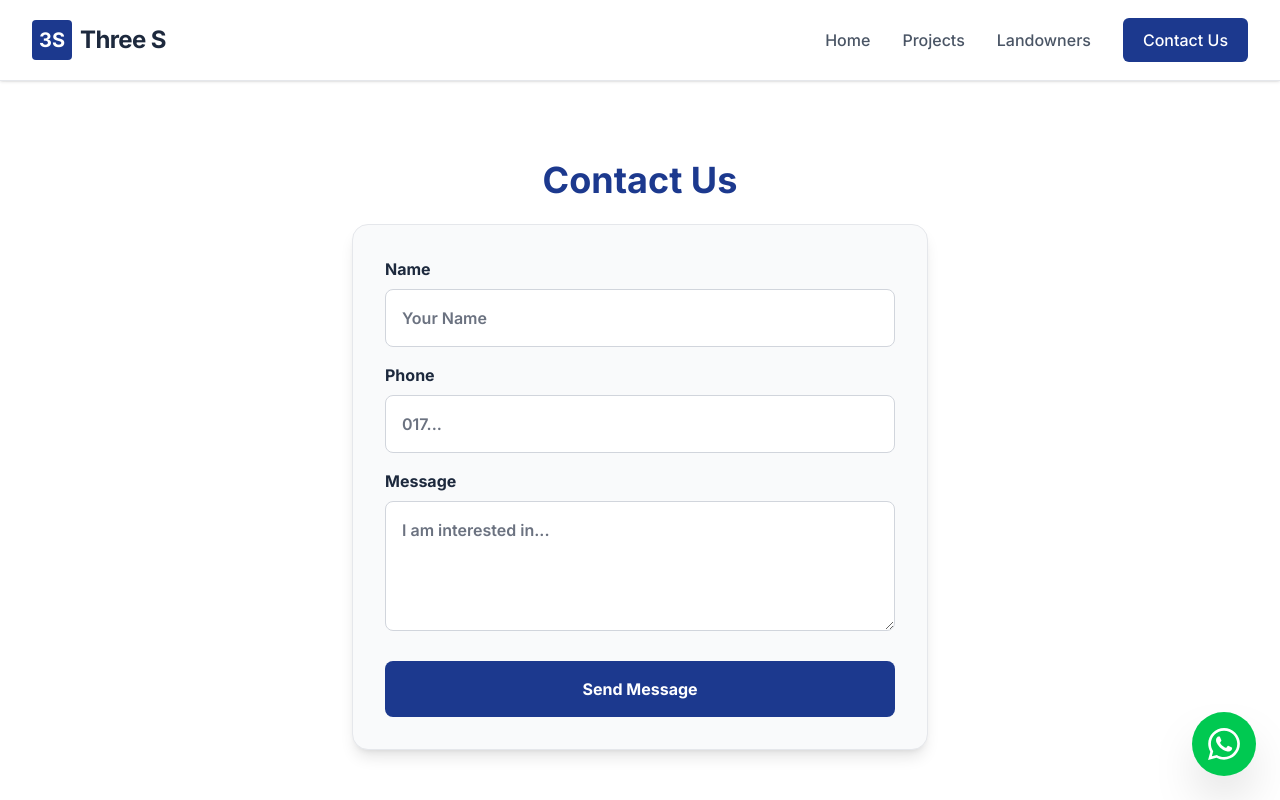
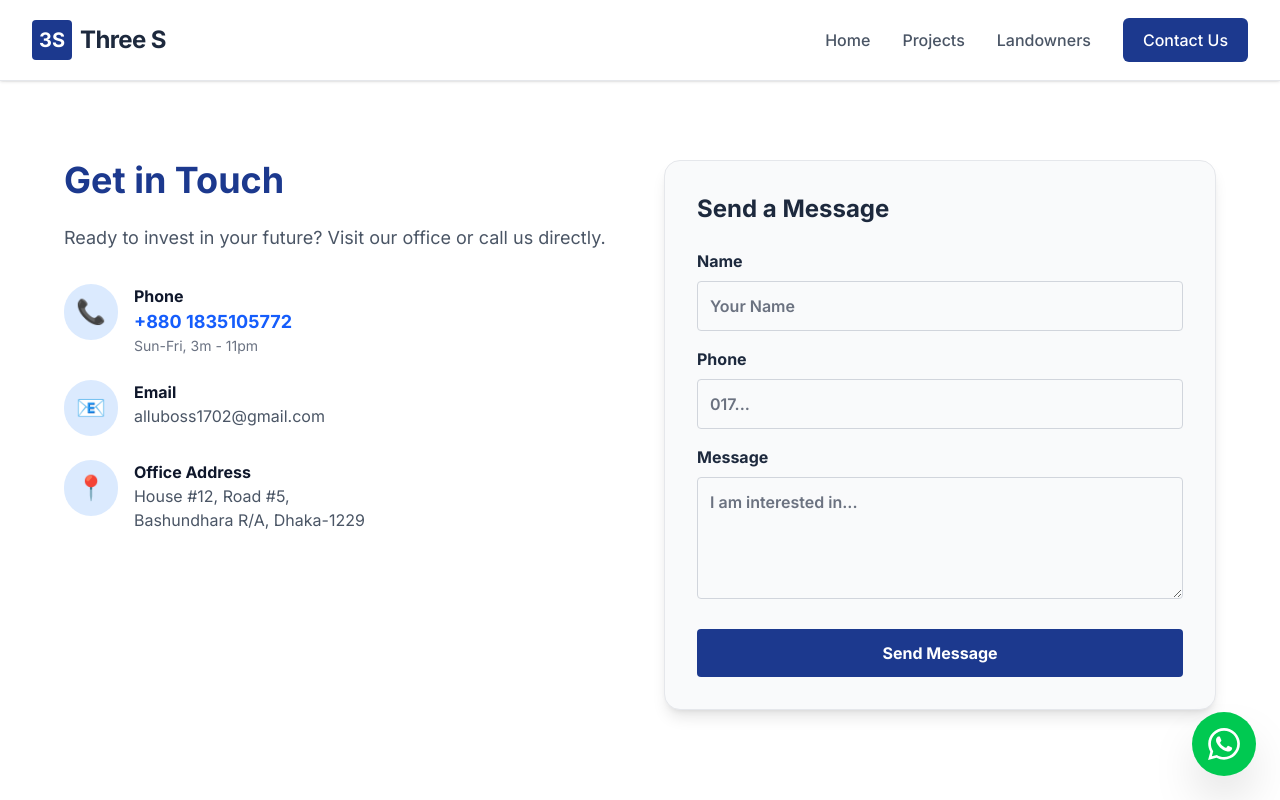
Before and after one commit to Nasif172/three-s-developers, a Next.js app: page /contact in a window 1280 px wide. Shown: the top 800 px of the page. Built offline with nearby package versions, Linux system fonts and the light colour scheme.

Commit message:
Add files via upload

```diff
--- a/app/contact/page.tsx
+++ b/app/contact/page.tsx
@@ -9,8 +9,8 @@ export default function ContactPage() {
     setResult("Sending....");
     const formData = new FormData(event.target);
 
-    // 👇 PASTE YOUR ACCESS KEY HERE 👇
-    formData.append("access_key","6f6d2f56-3701-4e23-91c8-7e43b92a4f17");
+    // 👇 KEEP YOUR ACCESS KEY HERE
+    formData.append("access_key", "6f6d2f56-3701-4e23-91c8-7e43b92a4f17");
 
     const response = await fetch("https://api.web3forms.com/submit", {
       method: "POST",
@@ -23,80 +23,93 @@ export default function ContactPage() {
       setResult("Form Submitted Successfully");
       event.target.reset();
     } else {
-      console.log("Error", data);
       setResult(data.message);
     }
   };
 
   return (
     <main className="min-h-screen bg-white py-20 px-4">
-      <div className="max-w-xl mx-auto">
-        <h1 className="text-4xl font-bold text-blue-900 mb-6 text-center">Contact Us</h1>
+      <div className="max-w-6xl mx-auto grid md:grid-cols-2 gap-12">
 
-        {/* Success Message View */}
+        {/* LEFT COLUMN: Contact Information (NEW!) */}
+        <div>
+          <h1 className="text-4xl font-bold text-blue-900 mb-6">Get in Touch</h1>
+          <p className="text-gray-600 mb-8 text-lg">
+            Ready to invest in your future? Visit our office or call us directly.
+          </p>
+
+          <div className="space-y-6">
+
+            {/* 📞 Phone Number */}
+            <div className="flex items-start gap-4">
+              <div className="bg-blue-100 p-3 rounded-full text-2xl">📞</div>
+              <div>
+                <h3 className="font-bold text-slate-900">Phone</h3>
+                <p className="text-blue-600 font-bold text-lg">+880 1835105772</p>
+                <p className="text-gray-500 text-sm">Sun-Fri, 3m - 11pm</p>
+              </div>
+            </div>
+
+            {/* 📧 Email */}
+            <div className="flex items-start gap-4">
+              <div className="bg-blue-100 p-3 rounded-full text-2xl">📧</div>
+              <div>
+                <h3 className="font-bold text-slate-900">Email</h3>
+                <p className="text-gray-600">alluboss1702@gmail.com</p>
+              </div>
+            </div>
+
+            {/* 📍 Address */}
+            <div className="flex items-start gap-4">
+              <div className="bg-blue-100 p-3 rounded-full text-2xl">📍</div>
+              <div>
+                <h3 className="font-bold text-slate-900">Office Address</h3>
+                <p className="text-gray-600">
+                  House #12, Road #5,<br/>
+                  Bashundhara R/A, Dhaka-1229
+                </p>
+              </div>
+            </div>
+
+          </div>
+        </div>
+
+        {/* RIGHT COLUMN: The Form */}
+        <div className="bg-gray-50 p-8 rounded-2xl shadow-lg border border-gray-200">
+          <h2 className="text-2xl font-bold text-slate-800 mb-6">Send a Message</h2>
+
           {result === "Form Submitted Successfully" ? (
-          <div className="bg-green-50 p-8 rounded-2xl shadow-lg border border-green-200 text-center">
+             <div className="text-center py-10">
                 <div className="text-6xl mb-4">✅</div>
                 <h2 className="text-2xl font-bold text-green-800 mb-2">Message Sent!</h2>
-            <p className="text-gray-600 mb-6">We will get back to you shortly.</p>
-
-            {/* 👇 FIX: VISIBLE BUTTON 👇 */}
-            <button
-              onClick={() => setResult("")}
-              className="bg-blue-900 text-white font-bold py-3 px-8 rounded-full hover:bg-blue-800 transition shadow-md"
-            >
-              Send Another Message
-            </button>
+                <button onClick={() => setResult("")} className="mt-4 text-blue-600 underline">Send another</button>
              </div>
           ) : (
-
-          /* The Form View */
-          <form onSubmit={onSubmit} className="bg-gray-50 p-8 rounded-2xl shadow-lg border border-gray-200">
-
-            {/* Hidden subject line for email */}
+            <form onSubmit={onSubmit}>
               <input type="hidden" name="subject" value="New Lead from Website!" />
 
               <div className="mb-4">
                 <label className="block text-slate-800 font-bold mb-2">Name</label>
-              <input
-                type="text"
-                name="name"
-                required
-                className="w-full p-4 rounded-lg border border-gray-300 focus:border-blue-500 focus:outline-none text-black bg-white"
-                placeholder="Your Name"
-              />
+                <input type="text" name="name" required className="w-full p-3 rounded border border-gray-300" placeholder="Your Name" />
               </div>
 
               <div className="mb-4">
                 <label className="block text-slate-800 font-bold mb-2">Phone</label>
-              <input
-                type="tel"
-                name="phone"
-                required
-                className="w-full p-4 rounded-lg border border-gray-300 focus:border-blue-500 focus:outline-none text-black bg-white"
-                placeholder="017..."
-              />
+                <input type="tel" name="phone" required className="w-full p-3 rounded border border-gray-300" placeholder="017..." />
               </div>
 
               <div className="mb-6">
                 <label className="block text-slate-800 font-bold mb-2">Message</label>
-              <textarea
-                name="message"
-                rows={4}
-                required
-                className="w-full p-4 rounded-lg border border-gray-300 focus:border-blue-500 focus:outline-none text-black bg-white"
-                placeholder="I am interested in..."
-              />
+                <textarea name="message" rows={4} required className="w-full p-3 rounded border border-gray-300" placeholder="I am interested in..." />
               </div>
 
-            <button
-              className="w-full bg-blue-900 text-white font-bold py-4 rounded-lg hover:bg-blue-800 transition"
-            >
+              <button className="w-full bg-blue-900 text-white font-bold py-3 rounded hover:bg-blue-800 transition">
                 {result === "Sending...." ? "Sending..." : "Send Message"}
               </button>
-
             </form>
           )}
+        </div>
+
       </div>
     </main>
   );
```
Lines whose indentation alone changed are shown as unchanged.
